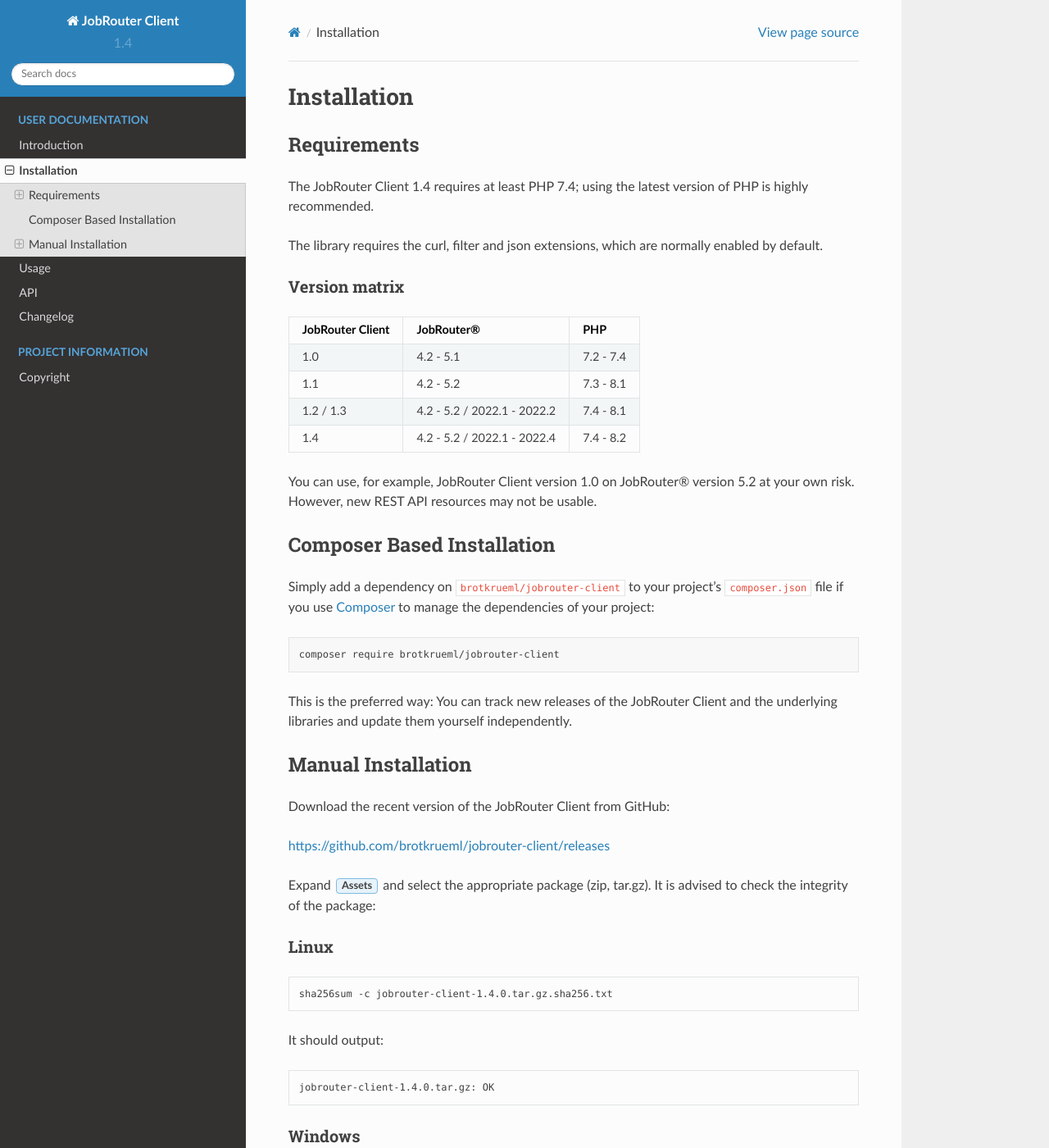
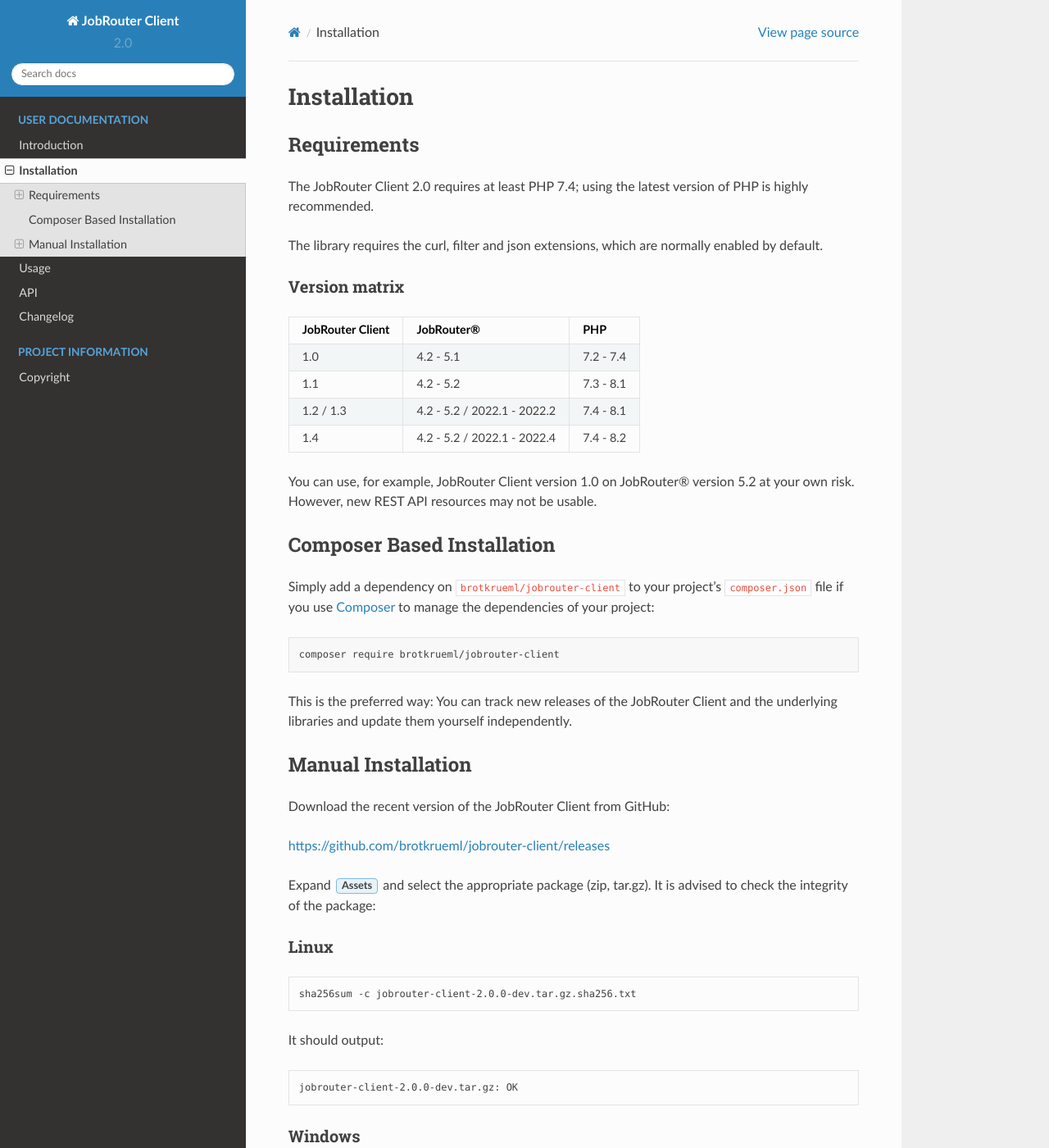
Before and after one commit to jobrouter/php-rest-client, a Sphinx documentation site: the page built from docs/installation.rst, in a window 1280 px wide and 1400 px high. Shown: the whole window at 82% size. Built offline with Sphinx 7.4.7 and the Read the Docs theme 2.0.0, drawn with Linux system fonts in a browser that asks for light colours; some of the changed text lies outside the part shown.

Commit message:
[TASK] Set version to 2.0.0-dev

```diff
--- a/composer.json
+++ b/composer.json
@@ -63,7 +63,7 @@
     },
     "extra": {
         "branch-alias": {
-            "dev-main": "1.4.x-dev"
+            "dev-main": "2.0.x-dev"
         }
     }
 }
--- a/docs/conf.py
+++ b/docs/conf.py
@@ -21,13 +21,13 @@
 # -- Project information -----------------------------------------------------
 
 project = u'JobRouter Client'
-copyright = u'2019-2022, Chris Müller'
+copyright = u'since 2019, Chris Müller'
 author = u'Chris Müller'
 
 # The short X.Y version
-version = u'1.4'
+version = u'2.0'
 # The full version, including alpha/beta/rc tags
-release = u'1.4.0'
+release = u'2.0.0-dev'
 
 
 # -- General configuration ---------------------------------------------------
```
